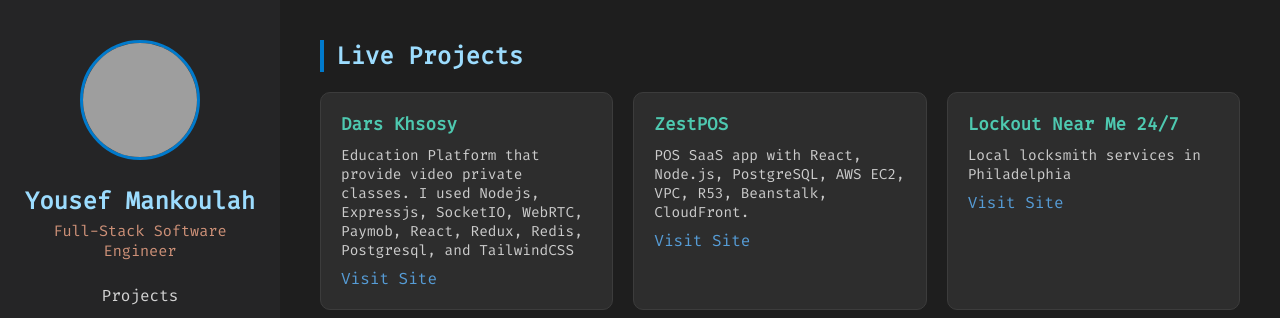
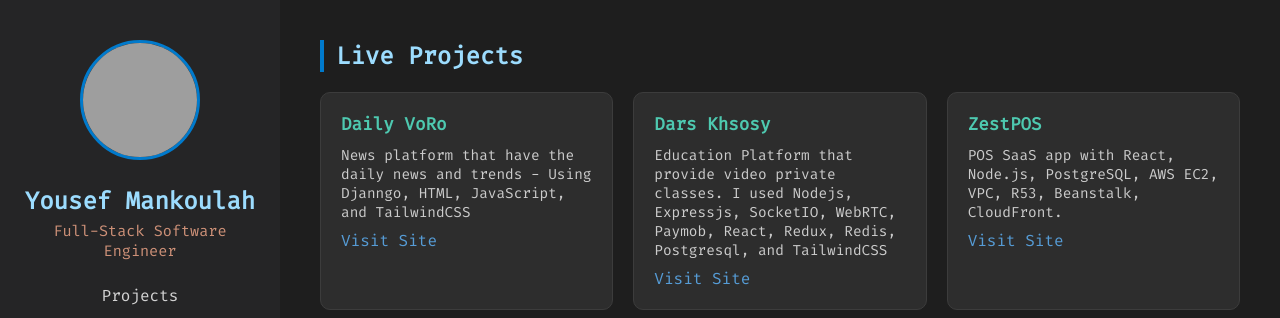
Before and after one commit to yousefmankoulah/MyPortfolio, a plain HTML site: page index.html in a window 1280 px wide. Shown: the top 318 px of the page. Drawn offline with Linux system fonts and the light colour scheme; grey boxes are pictures that could not be loaded.

Commit message:
Update index.html

```diff
--- a/index.html
+++ b/index.html
@@ -236,6 +236,15 @@
       <section id="projects">
         <h2>Live Projects</h2>
         <div class="projects">
+          <div class="card">
+            <h3>Daily VoRo</h3>
+            <p>
+              News platform that have the daily news and trends - Using Djanngo, HTML, JavaScript, and TailwindCSS
+            </p>
+            <a href="https://dailyvoro.com" target="_blank"
+              >Visit Site</a
+            >
+          </div>
            <div class="card">
             <h3>Dars Khsosy</h3>
             <p>
```
